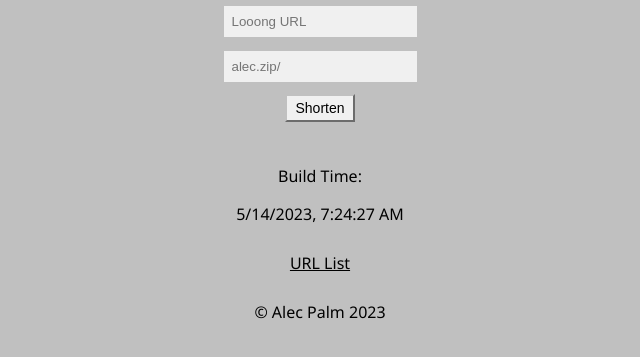
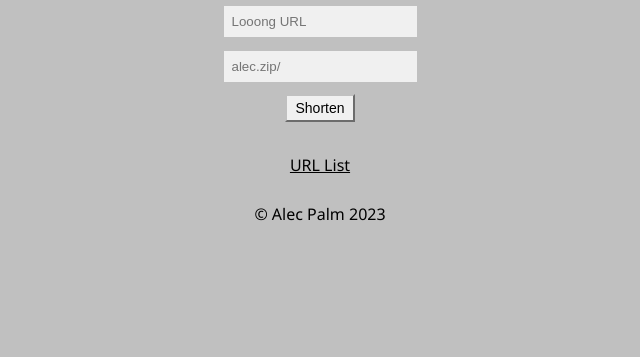
Before and after one commit to alecpalm/zip, a website: page url-admin.html in a window 1280 px wide. Shown: the part 123-480 px from the top of the page, without its empty margins (320-960 px from the left). Drawn offline with Linux system fonts and the light colour scheme.

Commit message:
Update url-admin.html

```diff
--- a/url-admin.html
+++ b/url-admin.html
@@ -76,26 +76,6 @@
       }
     }
   </script>
-  <script>
-  // Function to get the current build time
-  function getBuildTime() {
-    var date = new Date();
-    var buildTime = date.toLocaleString();
-    return buildTime;
-  }
-
-  // Update the build-time span with the current build time
-  var buildTimeSpan = document.getElementById('build-time');
-  buildTimeSpan.textContent = getBuildTime();
-</script>
-  <script>
-  document.addEventListener('DOMContentLoaded', function() {
-    var buildTimeSpan = document.getElementById('build-time');
-    if (buildTimeSpan !== null) {
-      buildTimeSpan.textContent = getBuildTime();
-    }
-  });
-</script>
 </head>
 <body>
   <h1>URL Shortener</h1>
@@ -103,9 +83,6 @@
   <input id="short" type="text" placeholder="alec.zip/">
   <button onclick="shortenUrl()">Shorten</button>
   <br>
-  <p> Build Time: </p>
-  <span id="build-time"></span>
-  <br>
  <a href="url-list.html">URL List</a>
  <br>
   &copy; Alec Palm 2023
```
